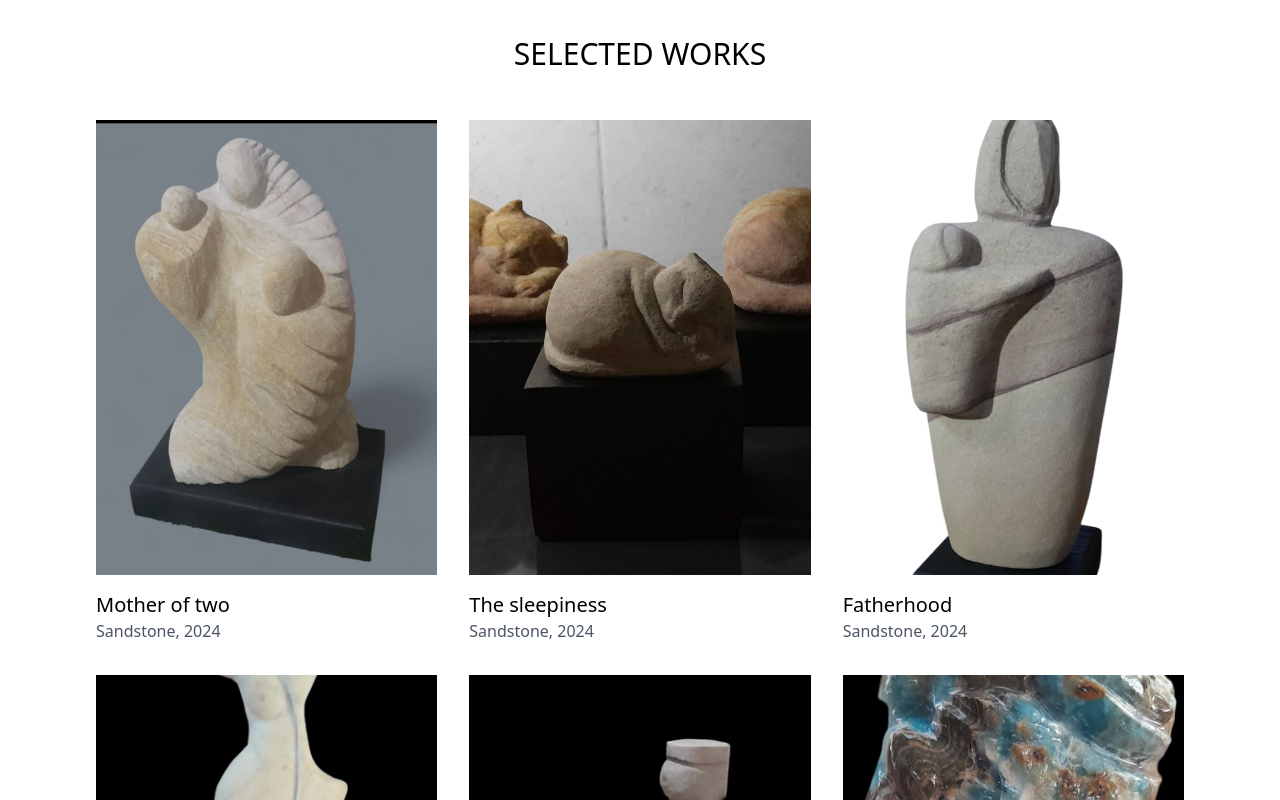
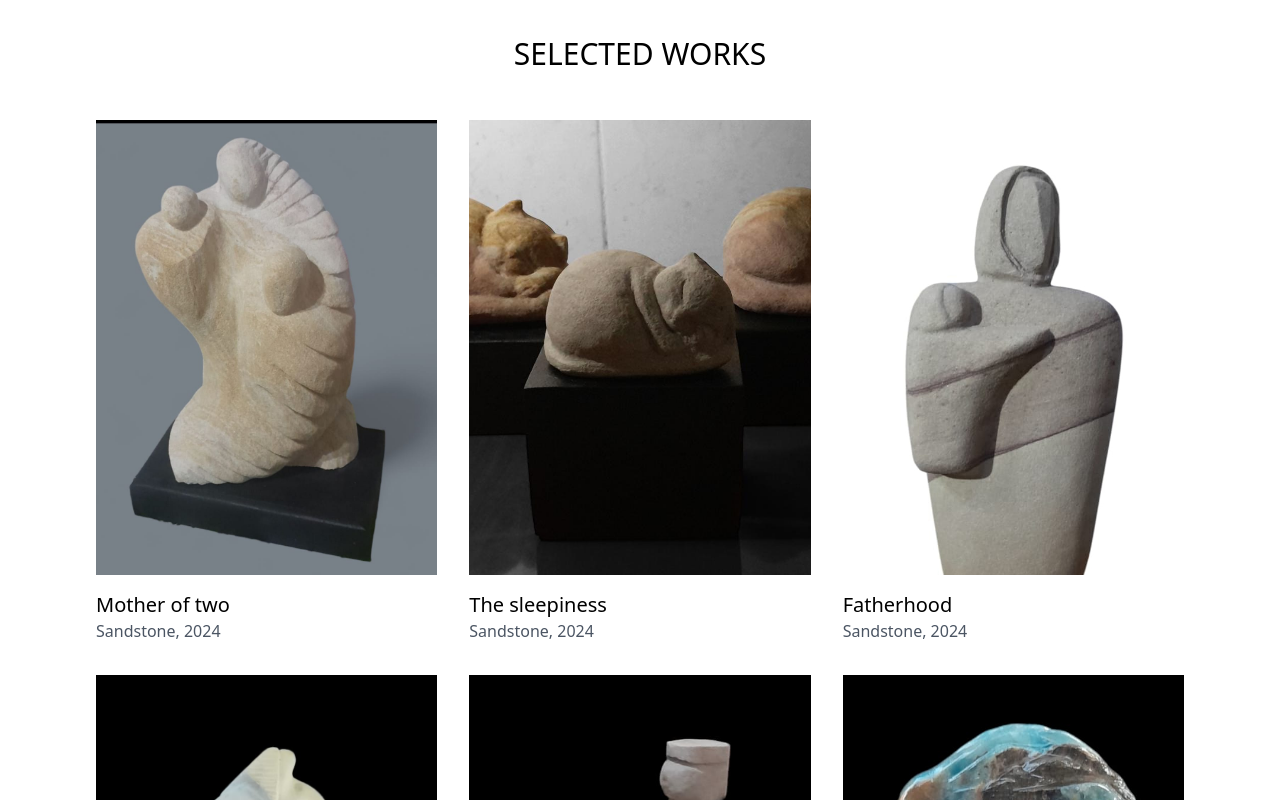
Before and after one commit to gomezag/arandu, a React (Vite) app: page / in a window 1280 px wide. Shown: the part 1160-1960 px from the top of the page. Built offline with nearby package versions, Linux system fonts and the light colour scheme.

Commit message:
display top of image on page

```diff
--- a/src/components/ModalImage.tsx
+++ b/src/components/ModalImage.tsx
@@ -25,7 +25,7 @@
         <img
           src={src}
           alt={alt}
-          className="w-full h-full object-cover transition-transform duration-500 group-hover:scale-110"
+          className="w-full h-full object-cover object-top transition-transform duration-500 group-hover:scale-110"
         />
       </div>
 
```
Also changed, not shown: src/assets/peregrinaje.jpeg.
